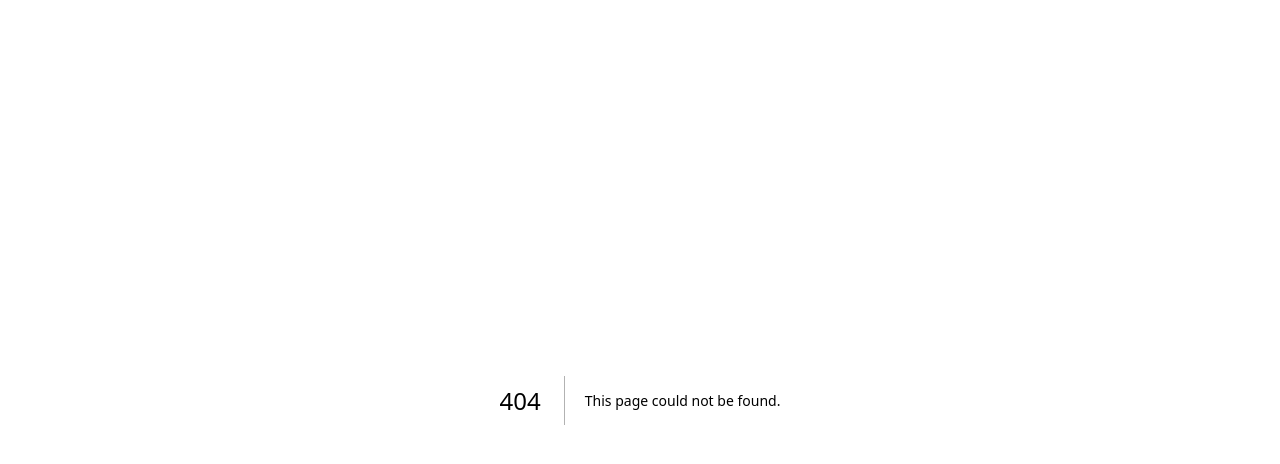
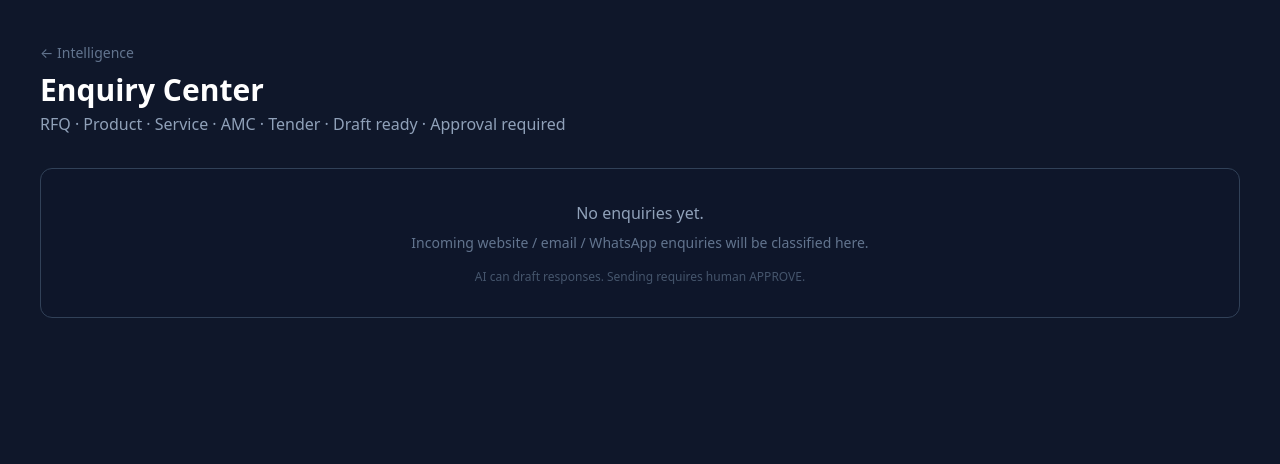
Before and after one commit to samsonjames7725-blip/groklbmt, a Next.js app: page /intelligence/enquiries in a window 1280 px wide. Before the commit this address had no page. Shown: the top 464 px of the page. Built offline with nearby package versions, Linux system fonts and the light colour scheme.

Commit message:
feat: Enquiry Center page

```diff
--- /dev/null
+++ b/src/app/intelligence/enquiries/page.tsx
@@ -0,0 +1,25 @@
+import Link from "next/link";
+
+export default function EnquiryCenterPage() {
+  return (
+    <main className="min-h-screen p-6 md:p-10">
+      <header className="mb-8">
+        <Link href="/intelligence" className="text-sm text-slate-500 hover:text-sky-400">
+          ← Intelligence
+        </Link>
+        <h1 className="mt-2 text-3xl font-bold text-white">Enquiry Center</h1>
+        <p className="mt-1 text-slate-400">RFQ · Product · Service · AMC · Tender · Draft ready · Approval required</p>
+      </header>
+
+      <div className="rounded-xl border border-slate-700 bg-slate-900/50 p-8 text-center">
+        <p className="text-slate-400">No enquiries yet.</p>
+        <p className="mt-2 text-sm text-slate-500">
+          Incoming website / email / WhatsApp enquiries will be classified here.
+        </p>
+        <p className="mt-4 text-xs text-slate-600">
+          AI can draft responses. Sending requires human APPROVE.
+        </p>
+      </div>
+    </main>
+  );
+}
```
